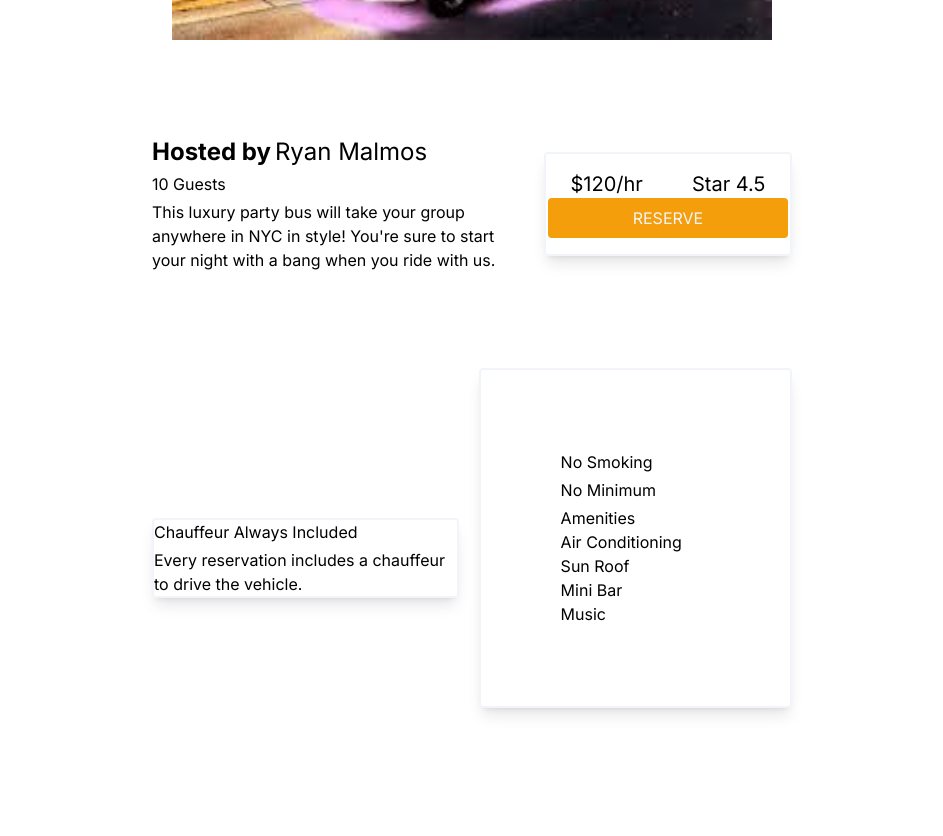
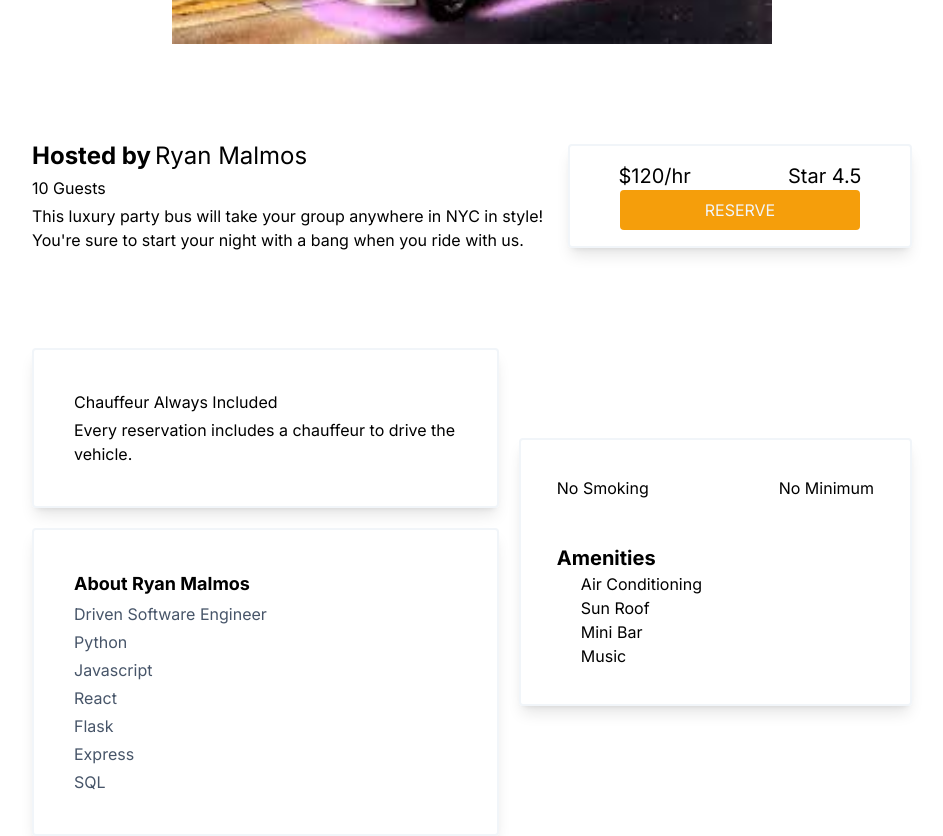
Before and after one commit to RMPasta/Shofeur, a Next.js app: page / in a window 1280 px wide. Shown: the part 460-1296 px from the top of the page, without its empty margins (168-1111 px from the left). Before the commit the page ends 1208 px from the top, so only its background shows below. Built offline with nearby package versions, Linux system fonts and the light colour scheme.

Commit message:
add owner details component

```diff
--- a/src/components/Location.tsx
+++ b/src/components/Location.tsx
@@ -7,7 +7,7 @@ export default function Location() {
     return (
         <div className="flex flex-col items-center px-40 mt-24 w-full">
             <div className="flex flex-col items-center gapx-5">
-                <h2 className="text-2xl font-bold">Luxury Party Bus NYC</h2>
+                <h2 className="text-3xl font-bold">Luxury Party Bus NYC</h2>
                 <span className="flex gap-4">
                     <p>Star 4.5</p>
                     <p>10 reservations</p>
--- a/src/components/LocationDetails.tsx
+++ b/src/components/LocationDetails.tsx
@@ -1,6 +1,6 @@
 export default function LocationDetails() {
     return (
-        <div className="flex justify-between items-center gap-5 px-40 mt-24 w-full">
+        <div className="flex justify-between items-center gap-5 px-10 mt-24 w-full">
             <div className="flex flex-col gap-1 w-3/5">
                 <h3 className='flex items-center gap-1 text-2xl'><strong>Hosted by</strong> Ryan Malmos</h3>
                 <p>10 Guests</p>
--- a/src/components/OwnerDetails.tsx
+++ b/src/components/OwnerDetails.tsx
@@ -1,16 +1,30 @@
 export default function OwnerDetails() {
     return (
-        <div className="flex justify-between items-center gap-5 px-40 mt-24 w-full">
-            <div className="flex flex-col gap-1 w-1/2  border-2 border-slate-100 rounded shadow-lg shadow-lg w-300 h-200">
-                <p>Chauffeur Always Included</p>
-                <p>Every reservation includes a chauffeur to drive the vehicle.</p>
+        <div className="flex justify-between items-center gap-5 px-10 mt-24 w-full">
+            <div className="flex flex-col gap-5">
+                <div className="flex flex-col gap-1 w-full border-2 border-slate-100 rounded shadow-lg shadow-lg p-10">
+                    <p>Chauffeur Always Included</p>
+                    <p>Every reservation includes a chauffeur to drive the vehicle.</p>
+                </div>
+                <div className="flex flex-col gap-1 w-full border-2 border-slate-100 rounded shadow-lg shadow-lg p-10">
+                    <p className="font-bold text-lg">About Ryan Malmos</p>
+                    <p className="text-slate-600">Driven Software Engineer</p>
+                    <p className="text-slate-600">Python</p>
+                    <p className="text-slate-600">Javascript</p>
+                    <p className="text-slate-600">React</p>
+                    <p className="text-slate-600">Flask</p>
+                    <p className="text-slate-600">Express</p>
+                    <p className="text-slate-600">SQL</p>
+                </div>
             </div>
-            <div className="flex flex-col gap-1 w-1/2 mb-10 border-2 border-slate-100 rounded shadow-lg shadow-lg p-20">
-                <p>No Smoking</p>
-                <p>No Minimum</p>
-                <span>
-                    <p>Amenities</p>
-                    <ul>
+            <div className="flex flex-col gap-1 w-1/2 mb-10 border-2 border-slate-100 rounded shadow-lg shadow-lg p-4">
+                <span className="flex justify-between p-5">
+                    <p>No Smoking</p>
+                    <p>No Minimum</p>
+                </span>
+                <span className="flex flex-col p-5">
+                    <p className="font-bold text-xl">Amenities</p>
+                    <ul className="ml-6">
                         <li>Air Conditioning</li>
                         <li>Sun Roof</li>
                         <li>Mini Bar</li>
```
